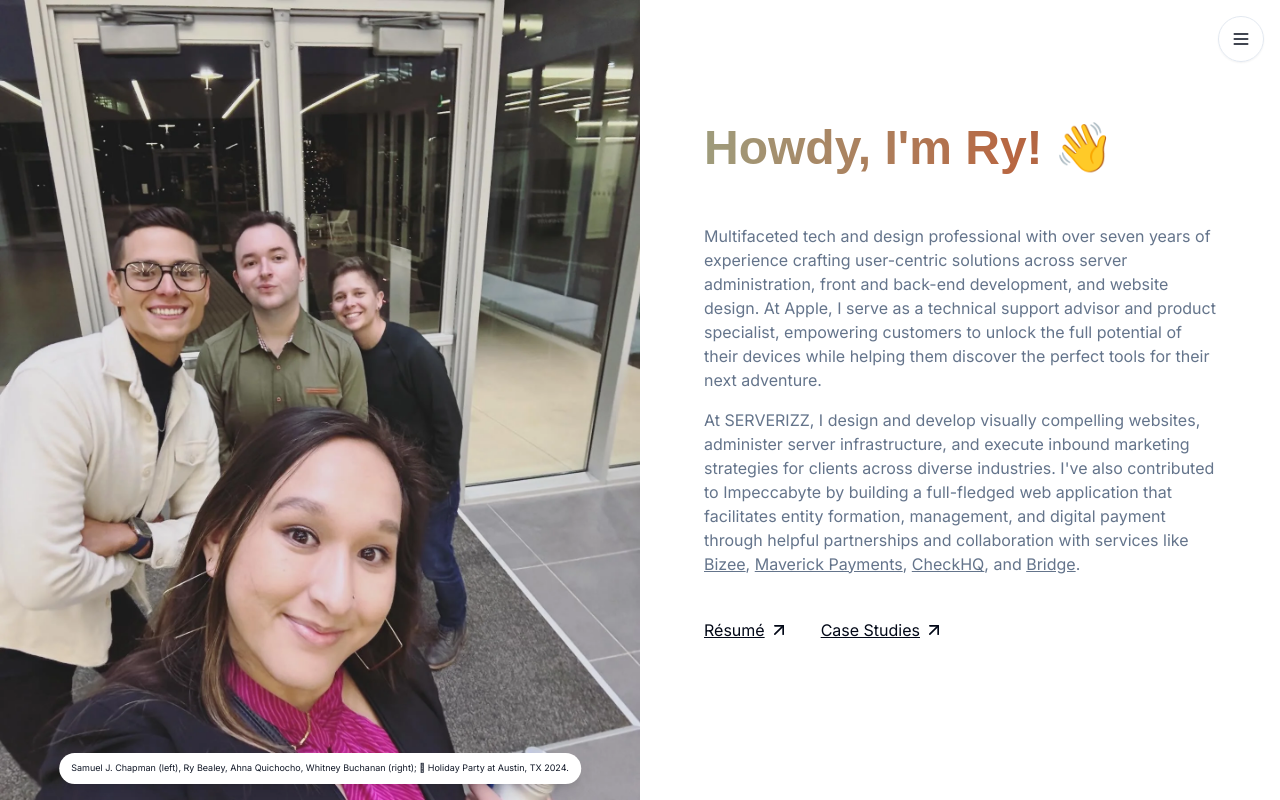
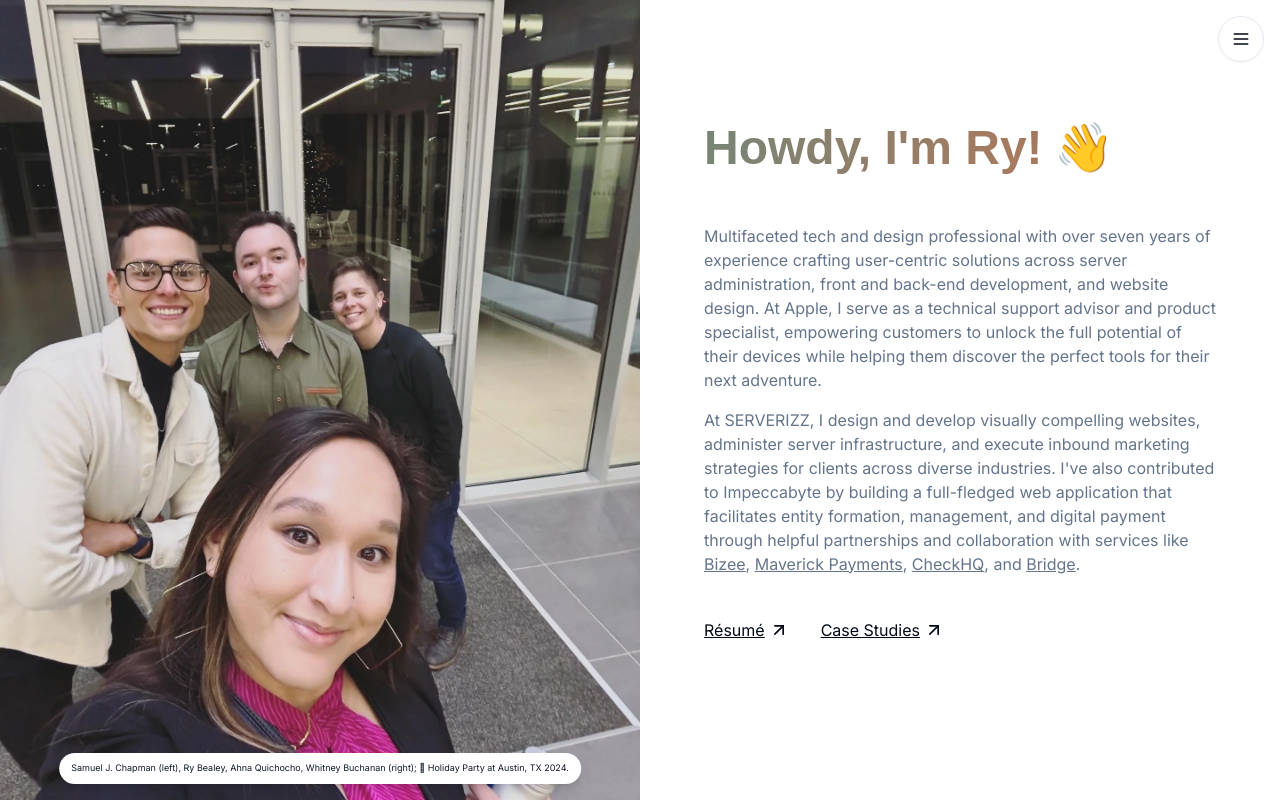
Before and after one commit to rybealey/portfolio, a Next.js app: page / in a window 1280 px wide. Built offline with nearby package versions, Linux system fonts and the light colour scheme; a web font is replaced by a local one.

Commit message:
Adjust gradient colors: darken sage green to xanadu, desaturate rust brown
- Change sage green from #9ca181 to xanadu green #738678 (darker, more grayish)
- Desaturate rust brown from #b86641 to #a67a5f (more muted tone)
- Keep dark gray/lead color unchanged

```diff
--- a/app/page.tsx
+++ b/app/page.tsx
@@ -32,7 +32,7 @@ export default function Home() {
       <div className="w-full md:w-1/2 flex flex-col justify-center items-start px-4 sm:px-6 md:px-16 py-8 sm:py-12 md:py-0 bg-background" style={{ paddingBottom: 'max(2rem, env(safe-area-inset-bottom))' }}>
         <div className="mb-6 md:mb-8" style={{ paddingBottom: '0.25rem' }}>
           <h1 className="text-3xl sm:text-4xl md:text-5xl font-bold mb-0 overflow-visible break-words" style={{ lineHeight: '1.3', paddingBottom: '0.5rem' }}>
-            <span className="bg-gradient-to-r from-[#9ca181] via-[#b86641] to-[#5e6a61] bg-clip-text text-transparent animate-gradient bg-[length:200%_auto]" style={{ fontFamily: "'Two Sugars', sans-serif" }}>Howdy, I&apos;m Ry!</span> <span className="inline-block animate-wave-once hover:animate-wave transition-transform">👋</span>
+            <span className="bg-gradient-to-r from-[#738678] via-[#a67a5f] to-[#5e6a61] bg-clip-text text-transparent animate-gradient bg-[length:200%_auto]" style={{ fontFamily: "'Two Sugars', sans-serif" }}>Howdy, I&apos;m Ry!</span> <span className="inline-block animate-wave-once hover:animate-wave transition-transform">👋</span>
           </h1>
         </div>
         <p className="text-sm md:text-base text-muted-foreground leading-relaxed max-w-xl">
```
